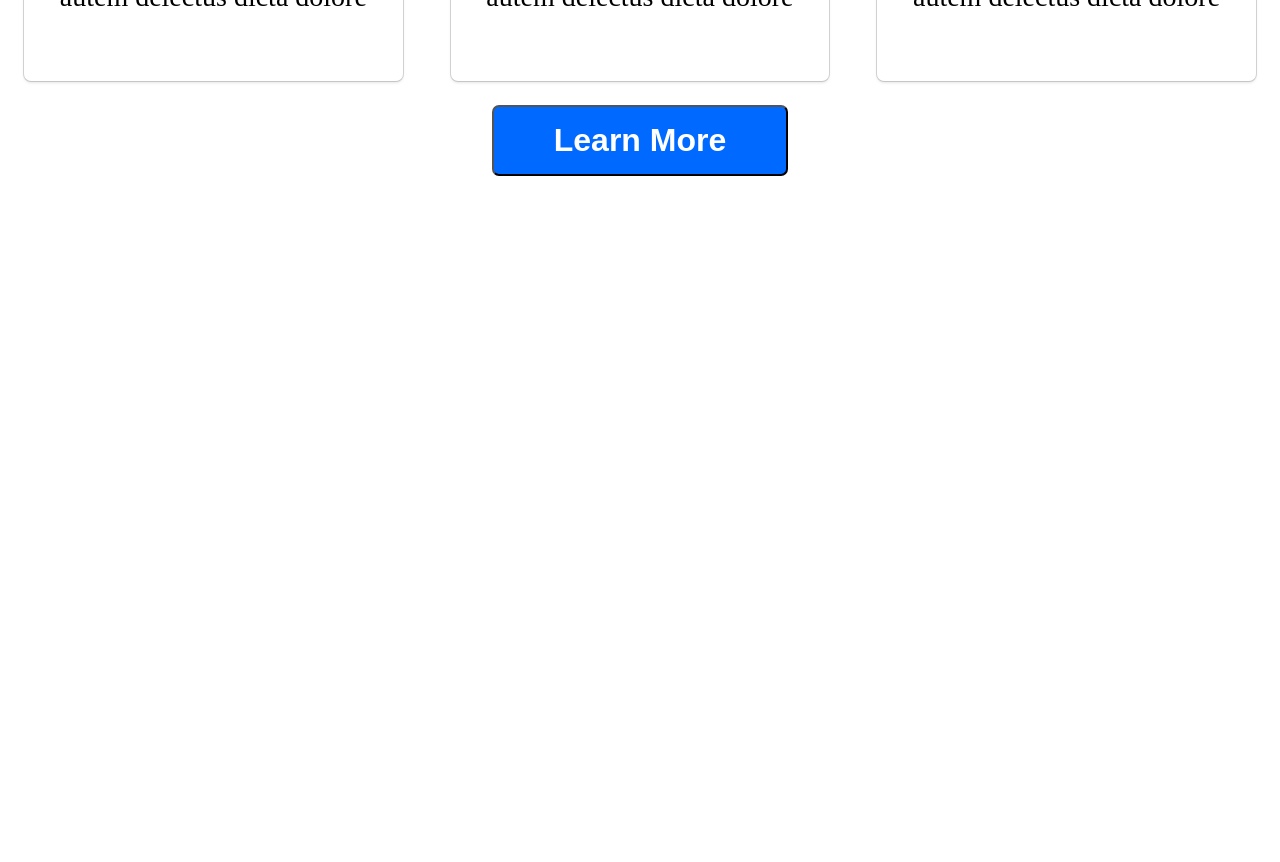
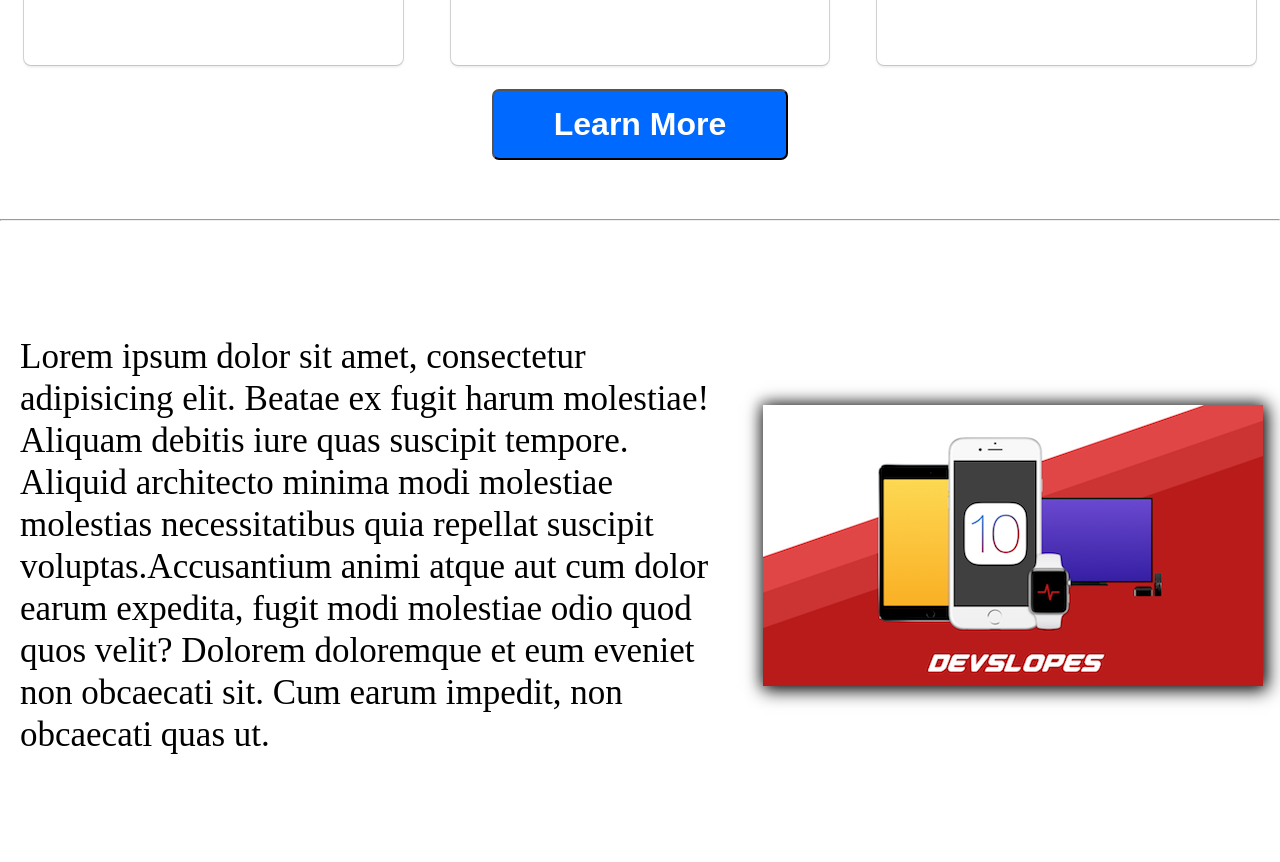
Before and after one commit to roland-valdez/Devslopes, a plain HTML site: page MyCssWebsiteStarterTemplate/index.html in a window 1280 px wide. Shown: the part 1351-2213 px from the top of the page. Before the commit the page ends 1578 px from the top, so only its background shows below. Drawn offline with Linux system fonts and the light colour scheme.

Commit message:
added image and article to both desktop and mobile

```diff
--- a/MyCssWebsiteStarterTemplate/index.html
+++ b/MyCssWebsiteStarterTemplate/index.html
@@ -3,7 +3,8 @@
 
 <head>
   <title>My CSS Website</title>
-  <meta name="viewport" content="width=device-width, initial-scale=1.0">/*added by me*/
+  <meta name="viewport" content="width=device-width, initial-scale=1.0">
+<!--  /*added by me*/-->
 
   <link rel = "stylesheet" href = "styles.css">
 </head>
@@ -94,6 +95,23 @@
       </div>
     </div>
   </div>
+  <hr>
+  <div class="container">
+    <div class="row">
+      <div class="col-7">
+        <article>
+          <p>
+            Lorem ipsum dolor sit amet, consectetur adipisicing elit. Beatae ex fugit harum molestiae! Aliquam debitis iure quas suscipit tempore. Aliquid architecto minima modi molestiae molestias necessitatibus quia repellat suscipit voluptas.Accusantium animi atque aut cum dolor earum expedita, fugit modi molestiae odio quod quos velit? Dolorem doloremque et eum eveniet non obcaecati sit. Cum earum impedit, non obcaecati quas ut.
+          </p>
+        </article>
+      </div>
+      <div class="col-5">
+        <div class="slopeIcon">
+          <img src="img/iOS_Slope.png">
+        </div>
+      </div>
+    </div>
+  </div>
 </body>
 
 </html>
--- a/MyCssWebsiteStarterTemplate/styles.css
+++ b/MyCssWebsiteStarterTemplate/styles.css
@@ -17,6 +17,10 @@ label{
 p{
     font-size: 28px;
     line-height: 1.2;
+}
+article p{
+    font-size: 35px;
+    padding: 20px;
 }
 /*########## Nav bar ##############*/
 
@@ -105,6 +109,11 @@ div.box {
     padding: 36px 24px 40px 24px;
     border-radius: 7px;
 }
+div.slopeIcon img{
+    display: block;
+    margin: auto;
+    box-shadow: -2px -2px 10px 2px rgba(0,0,0,.15)/*shadow top and left*/, 2px 2px 17px 2px rgba(0,0,0,1)/*shadow right and bottom*/;
+}
 div.icon {
     width: 100%;
 
@@ -185,13 +194,22 @@ input[type="text"]{
     h1.section2Header{
         font-size: 50px;
     }
-    .col-6, .col-4{
+    article p{
+        font-size: 25px;
+    }
+    .col-6, .col-4, .col-7, .col-5{
         width: 100%;
         margin: 0;
     }
     div.box{
         padding: 5px;
         display: block;
+    }
+    div.slopeIcon{
+        margin: 10px;
+    }
+    div.slopeIcon img{
+        width: 100%;
     }
     .leftside-col, .rightside-col{
         margin: 15px;
```
Also changed, not shown: MyCssWebsiteStarterTemplate/img/iOS_Slope.png (added).
